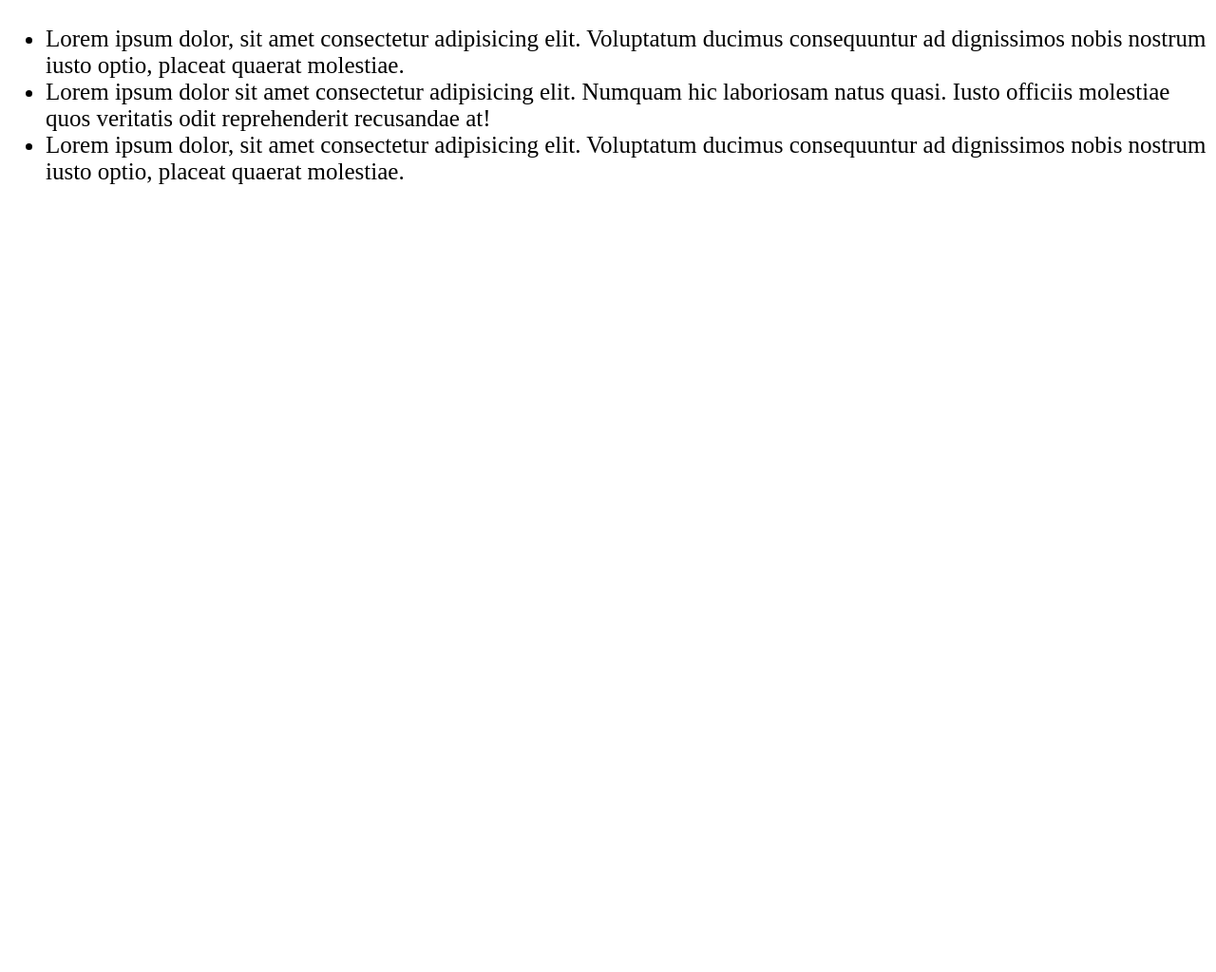
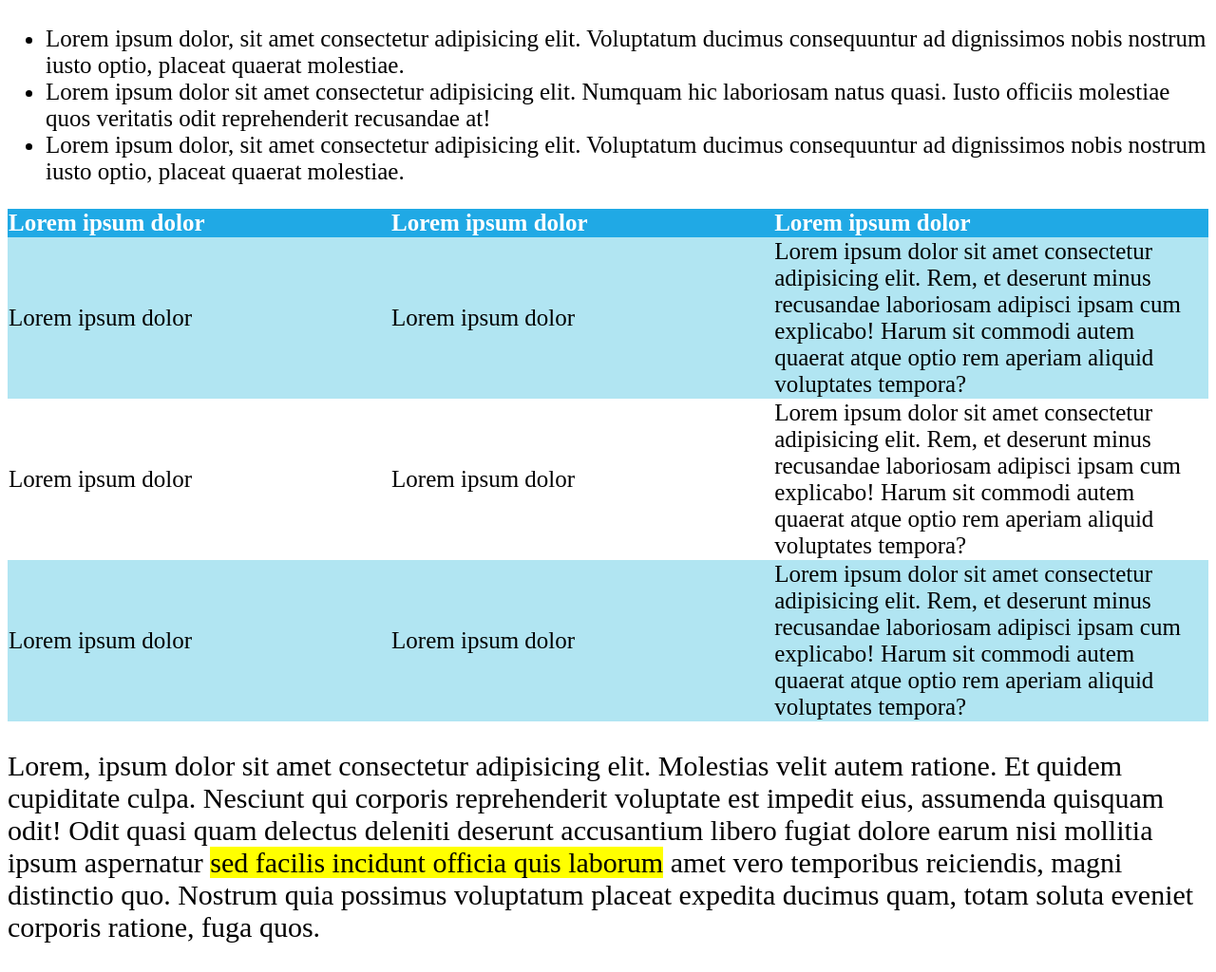
Before and after one commit to gabrivava/html-css-booleaner, a plain HTML site: page index.html in a window 1280 px wide. Shown: the part 1299-2323 px from the top of the page at 95% size. Before the commit the page ends 1519 px from the top, so only its background shows below. Drawn offline with Linux system fonts and the light colour scheme.

Commit message:
completato main

```diff
--- a/index.html
+++ b/index.html
@@ -34,7 +34,8 @@
         <div class="descrizione" >2nd photo: Wikimedia by Paul Clarke</div>
 
         <!-- paragrafo -->
-        <p>Lorem ipsum dolor sit amet consectetur adipisicing elit. Voluptatibus, fuga magnam. Veniam animi minima sint molestiae omnis incidunt perspiciatis architecto perferendis aut fuga magni suscipit delectus officia harum impedit provident ex, molestias tenetur sit eveniet iure ipsa praesentium a repellendus. Nesciunt, <span style="background-color: yellow;">amet soluta exercitationem doloribus facilis</span> vero magni velit voluptatum consequuntur laboriosam aspernatur quis? Tenetur ab atque explicabo amet veniam quas expedita minima quaerat laboriosam, sequi suscipit nam assumenda? Dolore, quidem. Soluta numquam quisquam unde dignissimos obcaecati! Ipsam, corporis tenetur?
+        <p>
+            Lorem ipsum dolor sit amet consectetur adipisicing elit. Voluptatibus, fuga magnam. Veniam animi minima sint molestiae omnis incidunt perspiciatis architecto perferendis aut fuga magni suscipit delectus officia harum impedit provident ex, molestias tenetur sit eveniet iure ipsa praesentium a repellendus. Nesciunt, <span style="background-color: yellow;">amet soluta exercitationem doloribus facilis</span> vero magni velit voluptatum consequuntur laboriosam aspernatur quis? Tenetur ab atque explicabo amet veniam quas expedita minima quaerat laboriosam, sequi suscipit nam assumenda? Dolore, quidem. Soluta numquam quisquam unde dignissimos obcaecati! Ipsam, corporis tenetur?
         </p>
 
         <!-- elenco -->
@@ -44,6 +45,42 @@
             </li>
             <li>Lorem ipsum dolor, sit amet consectetur adipisicing elit. Voluptatum ducimus consequuntur ad dignissimos nobis nostrum iusto optio, placeat quaerat molestiae.</li>
         </ul>
+
+        <!-- Tabella -->
+        <table>
+            <thead>
+                <tr>
+                    <th>
+                        Lorem ipsum dolor
+                    </th>
+                    <th>
+                        Lorem ipsum dolor
+                    </th>
+                    <th>
+                        Lorem ipsum dolor
+                    </th>
+                </tr>
+            </thead>
+            <tbody>
+                <tr class="coloretabella">
+                    <td>Lorem ipsum dolor</td>
+                    <td>Lorem ipsum dolor</td>
+                    <td>Lorem ipsum dolor sit amet consectetur adipisicing elit. Rem, et deserunt minus recusandae laboriosam adipisci ipsam cum explicabo! Harum sit commodi autem quaerat atque optio rem aperiam aliquid voluptates tempora?</td>
+                </tr>
+                <tr>
+                    <td>Lorem ipsum dolor</td>
+                    <td>Lorem ipsum dolor</td>
+                    <td>Lorem ipsum dolor sit amet consectetur adipisicing elit. Rem, et deserunt minus recusandae laboriosam adipisci ipsam cum explicabo! Harum sit commodi autem quaerat atque optio rem aperiam aliquid voluptates tempora?</td>
+                </tr>
+                <tr class="coloretabella">
+                    <td>Lorem ipsum dolor</td>
+                    <td>Lorem ipsum dolor</td>
+                    <td>Lorem ipsum dolor sit amet consectetur adipisicing elit. Rem, et deserunt minus recusandae laboriosam adipisci ipsam cum explicabo! Harum sit commodi autem quaerat atque optio rem aperiam aliquid voluptates tempora?</td>
+                </tr>
+            </tbody>
+        </table>
+
+        <p>Lorem, ipsum dolor sit amet consectetur adipisicing elit. Molestias velit autem ratione. Et quidem cupiditate culpa. Nesciunt qui corporis reprehenderit voluptate est impedit eius, assumenda quisquam odit! Odit quasi quam delectus deleniti deserunt accusantium libero fugiat dolore earum nisi mollitia ipsum aspernatur  <span style="background-color: yellow;">sed facilis incidunt officia quis laborum</span> amet vero temporibus reiciendis, magni distinctio quo. Nostrum quia possimus voluptatum placeat expedita ducimus quam, totam soluta eveniet corporis ratione, fuga quos.</p>
     </Main>
     <!-- /Site Main -->
 
--- a/style.css
+++ b/style.css
@@ -26,3 +26,24 @@ p {
 ul {
     font-size: 25px;
 }
+table {
+    width: 100%;
+}
+thead {
+    font-weight: 400;
+    color: white;
+    background-color: #20a9e5;
+    text-align: left;
+}
+
+table {
+    font-size: 25px;
+    border-collapse: collapse;
+}
+td {
+    height: 50px;
+    width: 100px;
+}
+.coloretabella {
+    background-color: #b1e5f2;
+}
```
